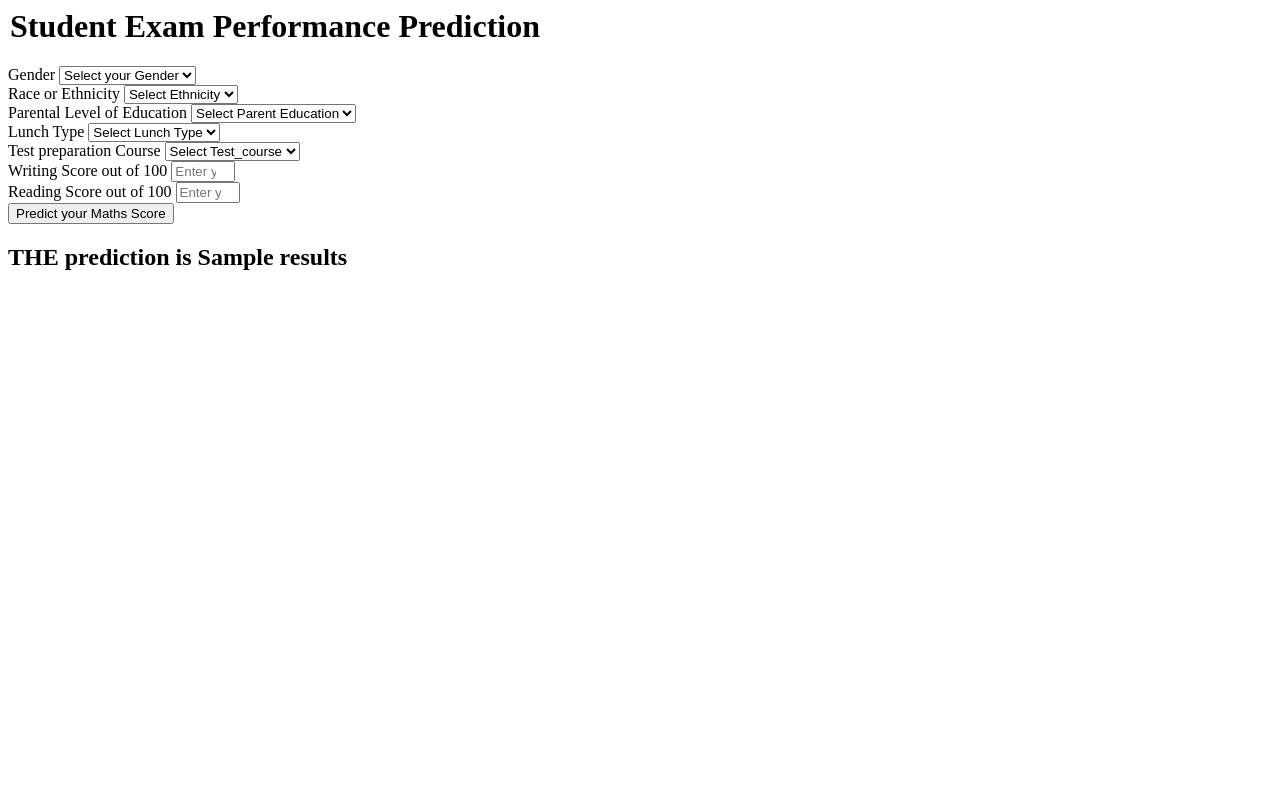
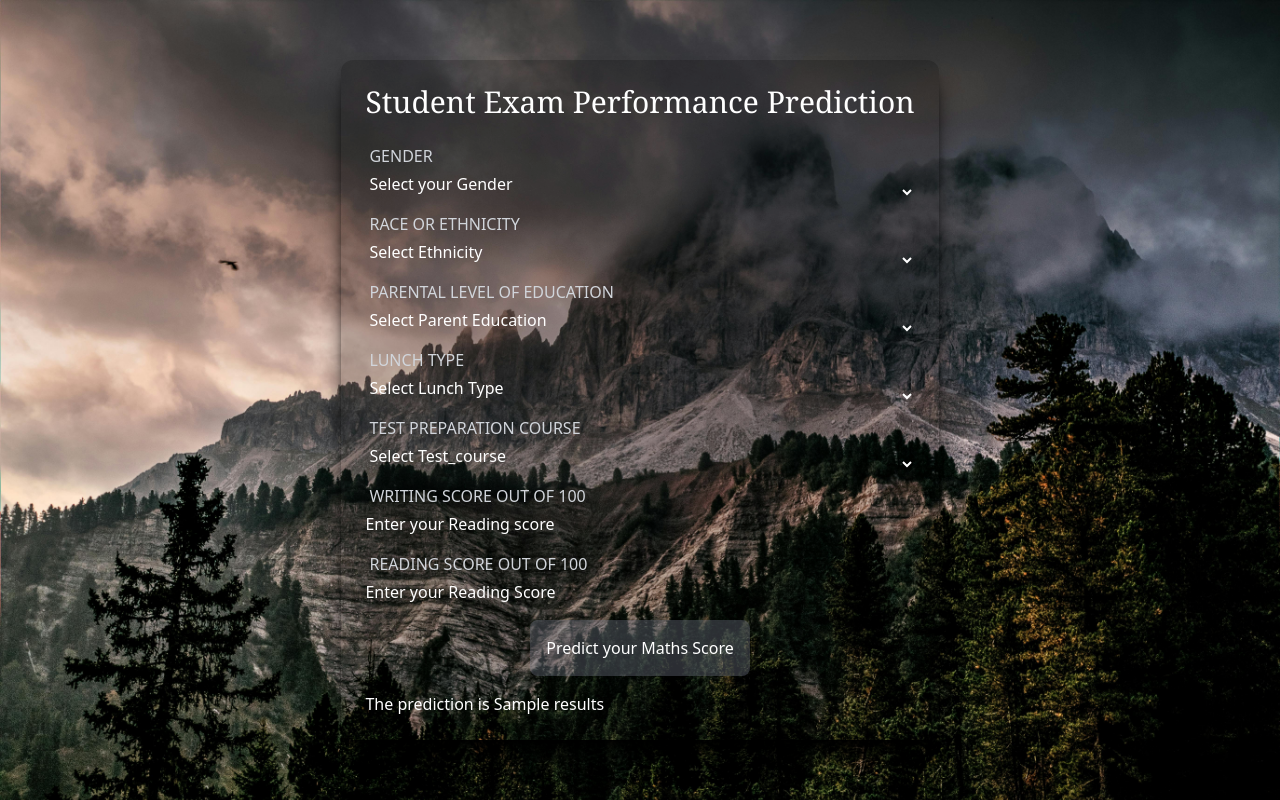
Before and after one commit to sahusuman9/ML_MINI_PROJECT, a Flask app: template templates/home.html in a window 1280 px wide. Run offline with Flask 3, Linux system fonts and the light colour scheme; the template is opened without the code that fills it: most values are stand-ins (such as "Sample title", 1, 10 or a date in 2020); some libraries are stand-ins or nearby versions.

Commit message:
UI implementation

```diff
--- a/src/components/data_ingestion.py
+++ b/src/components/data_ingestion.py
@@ -42,7 +42,7 @@ class DataIngestion:
         logging.info("Entered the data ingestion method or component")
         try:
             # Reading dataset
-            df = pd.read_csv("data\stud.csv")  # Reading data from CSV file
+            df = pd.read_csv("data/stud.csv")  # Reading data from CSV file
             logging.info('Read the dataset as dataframe')
 
             # Creating directory for storing datasets
--- a/src/pipeline/predict_pipeline.py
+++ b/src/pipeline/predict_pipeline.py
@@ -26,8 +26,8 @@ class PredictPipeline:
         """
         try:
             # Paths to the trained model and preprocessor
-            model_path = 'artifacts\model.pkl'
-            preprocessor_path = 'artifacts\preprocessor.pkl'
+            model_path = 'artifacts/model.pkl'
+            preprocessor_path = 'artifacts/preprocessor.pkl'
 
             # Loading trained model and preprocessor
             model = load_object(file_path=model_path)
--- a/templates/home.html
+++ b/templates/home.html
@@ -1,110 +1,132 @@
-<html>
-<body>
-    <div class="login">
+
+<!DOCTYPE html>
+<html lang="en">
+<head>
+    <meta charset="UTF-8">
+    <meta name="viewport" content="width=device-width, initial-scale=1.0">
+
+    <script src="https://cdn.tailwindcss.com"></script>
+
+    <title>Student Performance prediction</title>
+</head>
+
+
+    <body class="flex items-center justify-center h-screen text-white" style="background-image: url(../static/images/img.jpg); background-size: cover;">
+        <div class="login bg-black bg-opacity-20 p-6 border-transparent rounded-xl shadow-xl shadow-black">
 
             <form action="{{ url_for('predict_datapoint')}}" method="post">
-        <h1>
-            <legend>Student Exam Performance Prediction</legend>
-        </h1>
-        <div class="mb-3">
-            <label class="form-label">Gender</label>
-            <select class="form-control" name="gender" placeholder="Enter you Gender" required>
+
+                <div>
+                    <h1 class="flex text-white text-3xl justify-center pb-6 font-serif">Student Exam Performance Prediction</h1>
+                </div>
+
+                <div>
+                    <div class="flex flex-col space-y-1">
+                        <label class="form-label pl-1 text-gray-300">GENDER</label>
+                        <select class="form-control focus:outline-none pb-4 bg-transparent" name="gender" placeholder="Enter you Gender" required>
                             <option class="placeholder" selected disabled value="">Select your Gender</option>
-                <option value="male">
+                            <option class="text-black" value="male">
                                 Male
                             </option>
-                <option value="female">
+                            <option class="text-black" value="female">
                                 Female
                             </option>
                         </select>
                     </div>
-        <div class="mb-3">
-            <label class="form-label">Race or Ethnicity</label>
-            <select class="form-control" name="ethnicity" placeholder="Enter you ethnicity" required>
+                    <div class="flex flex-col space-y-1">
+                        <label class="form-label pl-1 text-gray-300">RACE OR ETHNICITY</label>
+                        <select class="form-control focus:outline-none pb-4 bg-transparent" name="ethnicity" placeholder="Enter you ethnicity" required>
                             <option class="placeholder" selected disabled value="">Select Ethnicity</option>
-                <option value="group A">
+                            <option class="text-black" value="group A">
                                 Group A
                             </option>
-                <option value="group B">
+                            <option class="text-black" value="group B">
                                 Group B
                             </option>
-                <option value="group C">
+                            <option class="text-black" value="group C">
                                 Group C
                             </option>
-                <option value="group D">
+                            <option class="text-black" value="group D">
                                 Group D
                             </option>
-                <option value="group E">
+                            <option class="text-black" value="group E">
                                 Group E
                             </option>
                         </select>
                     </div>
-        <div class="mb-3">
-            <label class="form-label">Parental Level of Education</label>
-            <select class="form-control" name="parental_level_of_education"
+                    <div class="flex flex-col space-y-1">
+                        <label class="form-label pl-1 text-gray-300">PARENTAL LEVEL OF EDUCATION</label>
+                        <select class="form-control focus:outline-none pb-4 bg-transparent" name="parental_level_of_education"
                             placeholder="Enter you Parent Education" required>
                             <option class="placeholder" selected disabled value="">Select Parent Education</option>
-                <option value="associate's degree">
+                            <option class="text-black" value="associate's degree">
                                 associate's degree
                             </option>
-                <option value="bachelor's degree">
+                            <option class="text-black" value="bachelor's degree">
                                 bachelor's degree
                             </option>
-                <option value="high school">
+                            <option class="text-black" value="high school">
                                 high school
                             </option>
-                <option value="master's degree">
+                            <option class="text-black" value="master's degree">
                                 master's degree
                             </option>
-                <option value="some college">
+                            <option class="text-black" value="some college">
                                 some college
                             </option>
-                <option value="some high school">
+                            <option class="text-black" value="some high school">
                                 some high school
                             </option>
                         </select>
                     </div>
-        <div class="mb-3">
-            <label class="form-label">Lunch Type</label>
-            <select class="form-control" name="lunch" placeholder="Enter you Lunch" required>
-                <option class="placeholder" selected disabled value="">Select Lunch Type</option>
-                <option value="free/reduced">
+                    <div class="flex flex-col space-y-1">
+                        <label class="form-label pl-1 text-gray-300">LUNCH TYPE</label>
+                        <select class="form-control focus:outline-none pb-4 bg-transparent" name="lunch" placeholder="Enter you Lunch" required>
+                            <option class="placeholder text-black" selected disabled value="">Select Lunch Type</option>
+                            <option class="text-black" value="free/reduced">
                                 free/reduced
                             </option>
-                <option value="standard">
+                            <option class="text-black" value="standard">
                                 standard
                             </option>
                         </select>
                     </div>
-        <div class="mb-3">
-            <label class="form-label">Test preparation Course</label>
-            <select class="form-control" name="test_preparation_course" placeholder="Enter you Course"
+                    <div class="flex flex-col space-y-1">
+                        <label class="form-label pl-1 text-gray-300">TEST PREPARATION COURSE</label>
+                        <select class="form-control focus:outline-none pb-4 bg-transparent" name="test_preparation_course" placeholder="Enter you Course"
                             required>
-                <option class="placeholder" selected disabled value="">Select Test_course</option>
-                <option value="none">
+                            <option class="placeholder text-black" selected disabled value="">Select Test_course</option>
+                            <option class="text-black" value="none">
                                 None
                             </option>
-                <option value="completed">
+                            <option class="text-black" value="completed">
                                 Completed
                             </option>
                         </select>
                     </div>
-        <div class="mb-3">
-            <label class="form-label">Writing Score out of 100</label>
-            <input class="form-control" type="number" name="reading_score"
+                    <div class="flex flex-col space-y-1">
+                        <label class="form-label pl-1 text-gray-300">WRITING SCORE OUT OF 100</label>
+                        <input class="form-control focus:outline-none pb-4 bg-transparent placeholder-white" type="number" name="reading_score"
                             placeholder="Enter your Reading score" min='0' max='100' />
                     </div>
-        <div class="mb-3">
-            <label class="form-label">Reading Score out of 100</label>
-            <input class="form-control" type="number" name="writing_score"
+                    <div class="flex flex-col space-y-1">
+                        <label class="form-label pl-1 text-gray-300">READING SCORE OUT OF 100</label>
+                        <input class="form-control focus:outline-none pb-4 bg-transparent placeholder-white" type="number" name="writing_score"
                             placeholder="Enter your Reading Score" min='0' max='100' />
                     </div>
-        <div class="mb-3">
-            <input class="btn btn-primary" type="submit" value="Predict your Maths Score" required />
+
+                    <div class="flex items-center justify-center">
+                        <button class="btn btn-primary p-4 bg-gray-500 bg-opacity-40 rounded-lg" type="submit" value="Predict your Maths Score" required >Predict your Maths Score</button>
                     </div>
+                </div>
+
             </form>
+
+            <div class="pt-4 text-white">
                 <h2>
-       THE  prediction is {{results}}
+                    The prediction is {{results}}
                 </h2>
-   <body>
+            </div>
+        </div>
+    </body>
 </html>
```
Also changed, not shown: static/images/img.jpg (added). Lines whose indentation alone changed are shown as unchanged.
